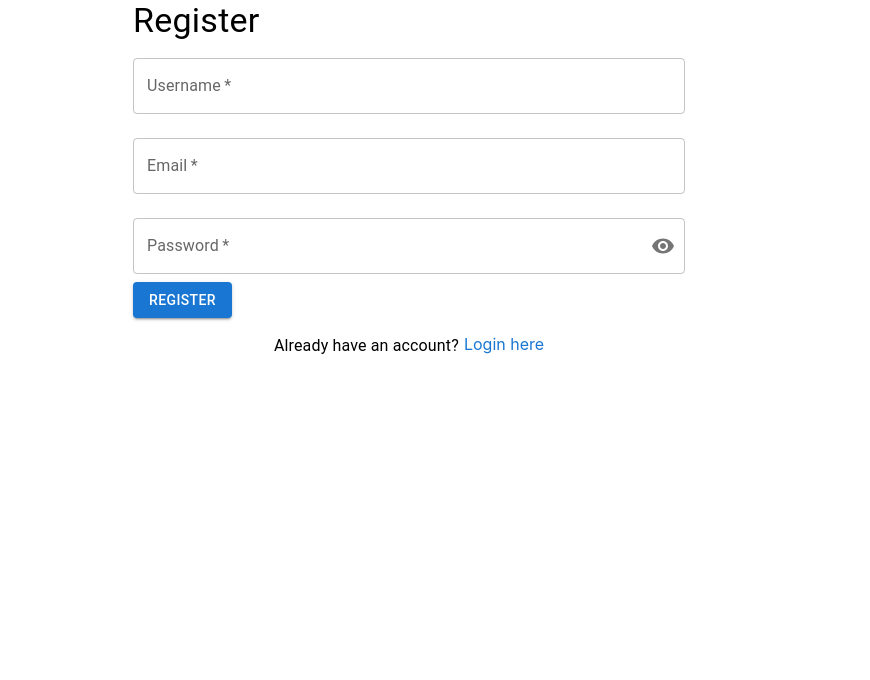
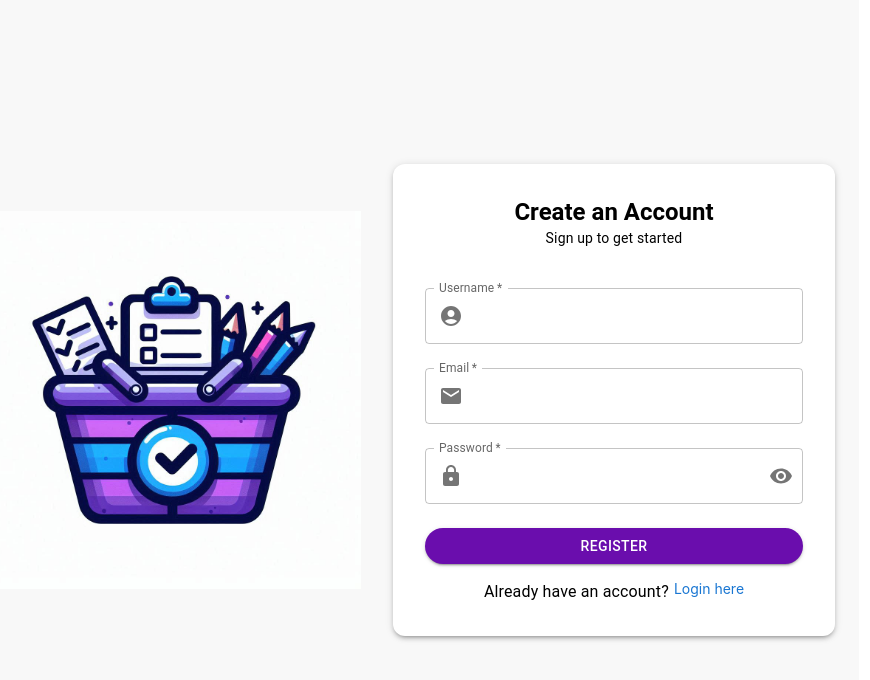
Before and after one commit to sarvmr/TaskBasket-Frontend, a React (Create React App) app: page /register in a window 1280 px wide. Shown: the top 680 px of the page, without its empty margins (231-1101 px from the left). Built offline with nearby package versions, Linux system fonts and the light colour scheme.

Commit message:
app is now more aesthetically acceptable

```diff
--- a/src/Components/Header.jsx
+++ b/src/Components/Header.jsx
@@ -1,15 +1,36 @@
-import React from 'react';
-import { AppBar, Toolbar, Typography } from '@mui/material';
+import React, { useState, useEffect } from "react";
+import { AppBar, Toolbar, Typography, Box } from "@mui/material";
+import { getToken, fetchUser } from "../Services/authService";
 
 const Header = () => {
+  const [username, setUsername] = useState("Guest");
+  const token = getToken();
+
+  useEffect(() => {
+    if (token) {
+      const loadUser = async () => {
+        try {
+          const userData = await fetchUser(); // Fetch user from API
+          setUsername(userData.username || "User"); // Use the actual username
+        } catch (error) {
+          console.error("Failed to fetch username:", error);
+        }
+      };
+      loadUser();
+    }
+  }, [token]); // Runs when token changes
+
   return (
-    <AppBar position="static">
+    <AppBar position="static" sx={{ backgroundColor: "#26a0bd", borderRadius: "10px", boxShadow: "0 4px 6px rgba(0, 0, 0, 0.1)",  padding: "10px" }}>
       <Toolbar>
-        <Typography variant="h6" component="div" sx={{ flexGrow: 1 }}>
-          Task Basket
-        </Typography>
+        <Box sx={{ display: 'flex', justifyContent: 'center', alignItems: 'center', width: '100%' }}>
+          <Typography variant="h6" sx={{ fontStyle: "italic", fontSize: "1.2rem" }}>
+            Welcome, {username}! 😊
+          </Typography>
+        </Box>
       </Toolbar>
     </AppBar>
+
   );
 };
 
--- a/src/Components/LogoutButton.jsx
+++ b/src/Components/LogoutButton.jsx
@@ -12,7 +12,14 @@ const LogoutButton = () => {
   };
 
   return (
-    <Button onClick={handleLogout} variant="contained" color="secondary">
+    <Button onClick={handleLogout} variant="contained"
+     sx={{
+        backgroundColor: "#ff5733",
+        color: "white",
+        "&:hover": {
+          backgroundColor: "#f73378",
+        },
+     }}>
       Logout
     </Button>
   );
--- a/src/Components/TaskItem.jsx
+++ b/src/Components/TaskItem.jsx
@@ -1,9 +1,20 @@
-import React from 'react';
-import { useState } from 'react';
-import { Card, CardContent, Typography, Button, Stack, Chip, Dialog, DialogActions, DialogContent, DialogTitle, DialogContentText } from '@mui/material';
+import React, { useState } from "react";
+import {
+  Card,
+  CardContent,
+  Typography,
+  Button,
+  Stack,
+  Chip,
+  Dialog,
+  DialogActions,
+  DialogContent,
+  DialogTitle,
+  DialogContentText,
+  Box,
+} from "@mui/material";
 
 const TaskItem = ({ task, onDelete, onEdit }) => {
-
   const [isDialogOpen, setIsDialogOpen] = useState(false);
 
   const handleOpenDialog = () => setIsDialogOpen(true);
@@ -15,74 +26,88 @@ const TaskItem = ({ task, onDelete, onEdit }) => {
 
   const getStatusColor = (status) => {
     switch (status) {
-      case 'Open':
-        return 'primary';
-      case 'Pending':
-        return 'warning';
-      case 'Closed':
-        return 'success';
+      case "Open":
+        return "primary";
+      case "Pending":
+        return "warning";
+      case "Closed":
+        return "success";
       default:
-        return 'default';
+        return "default";
     }
   };
 
   const getPriorityColor = (priority) => {
     switch (priority) {
-      case 'Low':
-        return 'info';
-      case 'Medium':
-        return 'warning';
-      case 'High':
-        return 'error';
+      case "Low":
+        return "info";
+      case "Medium":
+        return "warning";
+      case "High":
+        return "error";
       default:
-        return 'default';
+        return "default";
     }
   };
 
   return (
-    <Card variant="outlined" sx={{ marginBottom: 2, padding: 2 }}>
-      <CardContent>
-        <Typography variant="h5">{task.title}</Typography>
-        <Typography color="text.secondary">{task.description}</Typography>
-        <Stack direction="row" justifyContent="center" spacing={1} sx={{ marginTop: 1, marginBottom: 2 }}>
-          {/* Status Badge */}
-          <Chip
-            label={`Status: ${task.status}`}
-            color={getStatusColor(task.status)}
-            variant="outlined"
-          />
+    <Card
+      variant="elevation"
+      sx={{
+        marginBottom: 2,
+        padding: 2,
+        borderRadius: 3,
+        boxShadow: 3,
+        transition: "0.3s",
+        "&:hover": {
+          transform: "scale(1.02)",
+          boxShadow: 6,
+        },
+      }}
+    >
+      <CardContent sx={{ textAlign: "center" }}>
+        <Typography variant="h6" fontWeight="bold">
+          {task.title}
+        </Typography>
+        <Typography color="text.secondary" sx={{ mb: 2 }}>
+          {task.description}
+        </Typography>
 
-          {/* Priority Badge */}
-          <Chip
-            label={`Priority: ${task.priority}`}
-            color={getPriorityColor(task.priority)}
-            variant="outlined"
-          />
+        {/* Status & Priority Badges */}
+        <Stack direction="row" justifyContent="center" spacing={1} sx={{ marginBottom: 2 }}>
+          <Chip label={task.status} color={getStatusColor(task.status)}
+          sx={{ fontSize: "1rem", padding: "10px", height: "35px" }}/>
+          <Chip label={task.priority} color={getPriorityColor(task.priority)}
+          sx={{ fontSize: "1rem", padding: "10px", height: "35px" }}/>
         </Stack>
-        <Typography>Due Date: {task.dueDate ? new Date(task.dueDate).toISOString().split('T')[0] : 'Not set'}</Typography>
-        <Stack direction="row" justifyContent="center" spacing={2} sx={{ marginTop: 2 }}>
-          <Button
-            variant="contained"
-            color="primary"
-            onClick={() => onEdit(task)}
-          >
+
+        {/* Due Date */}
+        <Typography sx={{ fontSize: 14, fontStyle: "italic" }}>
+          📅 Due: {task.dueDate ? new Date(task.dueDate).toISOString().split("T")[0] : "Not set"}
+        </Typography>
+
+        {/* Action Buttons */}
+        <Box sx={{ display: "flex", justifyContent: "center", mt: 2 }}>
+          <Button variant="contained" color="primary" onClick={() => onEdit(task)} sx={{ borderRadius: "20px" }}>
             Edit
           </Button>
           <Button
             variant="outlined"
             color="error"
             onClick={handleOpenDialog}
+            sx={{ borderRadius: "20px", ml: 2 }}
           >
             Delete
           </Button>
-        </Stack>
+        </Box>
       </CardContent>
 
+      {/* Delete Confirmation Dialog */}
       <Dialog open={isDialogOpen} onClose={handleCloseDialog}>
         <DialogTitle>Delete Task</DialogTitle>
         <DialogContent>
           <DialogContentText>
-            Are you sure you want to delete the task "{task.title}"?
+            Are you sure you want to delete the task <strong>"{task.title}"</strong>?
           </DialogContentText>
         </DialogContent>
         <DialogActions>
--- a/src/Components/TaskList.jsx
+++ b/src/Components/TaskList.jsx
@@ -1,24 +1,34 @@
-import React, { useState, useEffect } from 'react';
-import TaskItem from './TaskItem';
-import AddTaskForm from './AddTaskForm';
-import LogoutButton from './LogoutButton';
-import { Container, Typography, Button, Stack, TextField, MenuItem } from '@mui/material';
-import { fetchTasks } from '../Services/apiService';
-import { getToken } from '../Services/authService';
-import { useNavigate } from 'react-router-dom';
+import React, { useState, useEffect } from "react";
+import TaskItem from "./TaskItem";
+import AddTaskForm from "./AddTaskForm";
+import LogoutButton from "./LogoutButton";
+import Header from "./Header";
+import {
+  Container,
+  Stack,
+  TextField,
+  MenuItem,
+  Fab,
+  Box,
+} from "@mui/material";
+import AddIcon from "@mui/icons-material/Add";
+import { fetchTasks } from "../Services/apiService";
+import { getToken } from "../Services/authService";
+import { useNavigate } from "react-router-dom";
+import HeaderImage from "../Images/Basket-Header.jpeg";
 
-const API_URL = 'http://localhost:5080/api/task';
+const API_URL = "http://localhost:5080/api/task";
 
 const TaskList = () => {
   const [tasks, setTasks] = useState([]);
   const [isDialogOpen, setIsDialogOpen] = useState(false);
   const [editingTask, setEditingTask] = useState(null);
-  const [sortCriteria, setSortCriteria] = useState('');
+  const [sortCriteria, setSortCriteria] = useState("");
   const navigate = useNavigate();
 
   useEffect(() => {
     if (!getToken()) {
-      navigate('/login'); // Redirect to login if no token is found
+      navigate("/login");
       return;
     }
 
@@ -27,28 +37,27 @@ const TaskList = () => {
         const data = await fetchTasks();
         setTasks(data);
       } catch (error) {
-        console.error('Failed to fetch tasks:', error);
-        navigate('/login'); // Redirect if unauthorized
+        console.error("Failed to fetch tasks:", error);
+        navigate("/login");
       }
     };
     loadTasks();
-  }, []);
+  }, [navigate]);
 
   const handleSortChange = (e) => {
     const criteria = e.target.value;
     setSortCriteria(criteria);
 
-    // Sort tasks based on selected criteria
     const sortedTasks = [...tasks].sort((a, b) => {
-      if (criteria === 'status') {
+      if (criteria === "status") {
         const statusOrder = { Closed: 3, Pending: 2, Open: 1 };
         return statusOrder[a.status] - statusOrder[b.status];
       }
-      if (criteria === 'priority') {
+      if (criteria === "priority") {
         const priorityOrder = { Low: 3, Medium: 2, High: 1 };
         return priorityOrder[a.priority] - priorityOrder[b.priority];
       }
-      if (criteria === 'dueDate') return new Date(a.dueDate || 0) - new Date(b.dueDate || 0);
+      if (criteria === "dueDate") return new Date(a.dueDate || 0) - new Date(b.dueDate || 0);
       return 0;
     });
 
@@ -59,22 +68,20 @@ const TaskList = () => {
     try {
       const token = getToken();
       const response = await fetch(API_URL, {
-        method: 'POST',
+        method: "POST",
         headers: {
-          'Content-Type': 'application/json',
-          Authorization: `Bearer ${token}`, // Include JWT token
+          "Content-Type": "application/json",
+          Authorization: `Bearer ${token}`,
         },
         body: JSON.stringify(newTask),
       });
 
-      if (!response.ok) {
-        throw new Error('Failed to add task');
-      }
+      if (!response.ok) throw new Error("Failed to add task");
 
       const createdTask = await response.json();
       setTasks((prevTasks) => [...prevTasks, createdTask]);
     } catch (error) {
-      console.error('Error adding task:', error);
+      console.error("Error adding task:", error);
     }
   };
 
@@ -82,19 +89,17 @@ const TaskList = () => {
     try {
       const token = getToken();
       const response = await fetch(`${API_URL}/${id}`, {
-        method: 'DELETE',
+        method: "DELETE",
         headers: {
           Authorization: `Bearer ${token}`,
         },
       });
 
-      if (!response.ok) {
-        throw new Error('Failed to delete task');
-      }
+      if (!response.ok) throw new Error("Failed to delete task");
 
       setTasks((prevTasks) => prevTasks.filter((task) => task.id !== id));
     } catch (error) {
-      console.error('Error deleting task:', error);
+      console.error("Error deleting task:", error);
     }
   };
 
@@ -107,33 +112,61 @@ const TaskList = () => {
     try {
       const token = getToken();
       const response = await fetch(`${API_URL}/${updatedTask.id}`, {
-        method: 'PUT',
+        method: "PUT",
         headers: {
-          'Content-Type': 'application/json',
+          "Content-Type": "application/json",
           Authorization: `Bearer ${token}`,
         },
         body: JSON.stringify(updatedTask),
       });
 
-      if (!response.ok) {
-        throw new Error('Failed to update task');
-      }
+      if (!response.ok) throw new Error("Failed to update task");
 
       setTasks((prevTasks) =>
         prevTasks.map((task) => (task.id === updatedTask.id ? updatedTask : task))
       );
       setEditingTask(null);
     } catch (error) {
-      console.error('Error updating task:', error);
+      console.error("Error updating task:", error);
     }
   };
 
   return (
-    <Container>
-      <Typography variant="h4" gutterBottom>
-        Your Tasks
-      </Typography>
-      <Stack direction="row" justifyContent="space-between" alignItems="center" sx={{ mb: 2 }}>
+    <Container
+      sx={{
+        minHeight: "100vh",
+        paddingTop: 4,
+        backgroundColor: "#f8f8f8",
+        borderRadius: 3,
+        boxShadow: 3,
+      }}
+    >
+      <Box
+        sx={{
+          flex: 1,
+          display: "flex",
+          justifyContent: "center",
+          alignItems: "center",
+          height: { xs: "auto", md: "auto" },
+        }}
+      >
+        <img
+          src={HeaderImage}
+          alt="Task Basket Illustration"
+          style={{
+            width: "100%",
+            height: "80%",
+            objectFit: "cover", // Prevents distortion
+            borderRadius: "30px",
+            padding: "20px",
+          }}
+
+        />
+      </Box>
+      <Header />
+
+      {/* Sorting & Actions */}
+      <Stack direction="row" justifyContent="space-between" alignItems="center" sx={{ mb: 3 , padding: "10px"}}>
         <TextField
           select
           label="Sort By"
@@ -148,20 +181,32 @@ const TaskList = () => {
           <MenuItem value="dueDate">Due Date</MenuItem>
         </TextField>
 
-        <Button variant="contained" color="primary" onClick={() => setIsDialogOpen(true)}>
-          Add Task
-        </Button>
         <LogoutButton />
       </Stack>
 
-      {tasks.map((task) => (
-        <TaskItem
-          key={task.id}
-          task={task}
-          onDelete={handleDeleteTask}
-          onEdit={handleEditTask}
-        />
-      ))}
+      {/* Task Items */}
+      <Stack spacing={2}>
+        {tasks.map((task) => (
+          <TaskItem key={task.id} task={task} onDelete={handleDeleteTask} onEdit={handleEditTask} />
+        ))}
+      </Stack>
+
+      {/* Floating Add Task Button */}
+      <Fab
+        color="primary"
+        aria-label="add"
+        onClick={() => setIsDialogOpen(true)}
+        sx={{
+          position: "fixed",
+          bottom: 20,
+          left: "50%",
+          transform: "translateX(-50%)",
+          backgroundColor: "#6a0dad",
+          "&:hover": { backgroundColor: "#4a078c" },
+        }}
+      >
+        <AddIcon />
+      </Fab>
 
       <AddTaskForm
         open={isDialogOpen}
--- a/src/Pages/Register.jsx
+++ b/src/Pages/Register.jsx
@@ -1,8 +1,9 @@
 import React, { useState } from 'react';
 import { useNavigate, Link } from 'react-router-dom';
 import { registerUser } from '../Services/authService';
-import { TextField, Button, Container, Typography, Alert, Stack, IconButton, InputAdornment } from '@mui/material';
-import { Visibility, VisibilityOff } from '@mui/icons-material';
+import { TextField, Button, Container, Typography, Alert, Stack, Box, IconButton, InputAdornment } from '@mui/material';
+import { Visibility, VisibilityOff, AccountCircle, Lock, Email } from '@mui/icons-material';
+import LoginImage from "../Images/LoginPage.jpeg";
 
 const Register = () => {
   const [userData, setUserData] = useState({
@@ -24,14 +25,61 @@ const Register = () => {
       await registerUser(userData);
       navigate('/login'); // Redirect to login after registration
     } catch (err) {
-      setError(err.response?.data || 'Registration failed');
+      setError(err.response?.data?.error || 'Registration failed');
     }
   };
 
   return (
-    <Container maxWidth="sm">
-      <Typography variant="h4">Register</Typography>
+    <Container
+      maxWidth="md"
+      sx={{
+        display: "flex",
+        flexDirection: { xs: "column", sm: "row" },
+        alignItems: "center",
+        justifyContent: "center",
+        height: "100vh",
+        backgroundColor: "#f8f8f8",
+        gap: 4,
+      }}
+    >
+      {/* Image Section */}
+      <Box
+        sx={{
+          flex: 1,
+          display: "flex",
+          justifyContent: "center",
+          alignItems: "center",
+          height: { xs: "auto", sm: "100%" },
+        }}
+      >
+        <img
+          src={LoginImage}
+          alt="Register Illustration"
+          style={{ maxWidth: "100%", height: "auto" }}
+        />
+      </Box>
+
+      {/* Register Box */}
+      <Box
+        sx={{
+          flex: 1,
+          bgcolor: "white",
+          p: 4,
+          borderRadius: 3,
+          boxShadow: 3,
+          textAlign: "center",
+          width: { xs: "100%", md: 400 },
+        }}
+      >
+        <Typography variant="h5" fontWeight="bold">
+          Create an Account
+        </Typography>
+        <Typography variant="body2" sx={{ mb: 3 }}>
+          Sign up to get started
+        </Typography>
+
         {error && <Alert severity="error">{error}</Alert>}
+
         <form onSubmit={handleSubmit}>
           <TextField
             label="Username"
@@ -41,6 +89,15 @@ const Register = () => {
             margin="normal"
             fullWidth
             required
+            slotProps={{
+              input: {
+                startAdornment: (
+                  <InputAdornment position="start">
+                    <AccountCircle />
+                  </InputAdornment>
+                ),
+              },
+            }}
           />
           <TextField
             label="Email"
@@ -51,11 +108,20 @@ const Register = () => {
             margin="normal"
             fullWidth
             required
+            slotProps={{
+              input: {
+                startAdornment: (
+                  <InputAdornment position="start">
+                    <Email />
+                  </InputAdornment>
+                ),
+              },
+            }}
           />
           <TextField
             label="Password"
             name="password"
-          type={showPassword ? 'text' : 'password'}
+            type={showPassword ? "text" : "password"}
             value={userData.password}
             onChange={handleChange}
             margin="normal"
@@ -63,6 +129,11 @@ const Register = () => {
             required
             slotProps={{
               input: {
+                startAdornment: (
+                  <InputAdornment position="start">
+                    <Lock />
+                  </InputAdornment>
+                ),
                 endAdornment: (
                   <InputAdornment position="end">
                     <IconButton onClick={() => setShowPassword(!showPassword)} edge="end">
@@ -73,17 +144,28 @@ const Register = () => {
               },
             }}
           />
-        <Button type="submit" variant="contained" color="primary">
-          Register
+          <Button
+            type="submit"
+            variant="contained"
+            fullWidth
+            sx={{
+              mt: 2,
+              backgroundColor: "#6a0dad",
+              "&:hover": { backgroundColor: "#4a078c" },
+              borderRadius: "25px",
+            }}
+          >
+            REGISTER
           </Button>
         </form>
-      {/* Login Link */}
-      <Stack direction="row" justifyContent="center" sx={{ mt: 2 }}>
+
+        <Stack direction="row" justifyContent="center" sx={{ mt: 2, fontSize: "14px" }}>
           <Typography>Already have an account?</Typography>
-        <Link to="/login" style={{ marginLeft: '5px', textDecoration: 'none', color: '#1976d2' }}>
+          <Link to="/login" style={{ marginLeft: "5px", textDecoration: "none", color: "#1976d2" }}>
             Login here
           </Link>
         </Stack>
+      </Box>
     </Container>
   );
 };
--- a/src/Services/authService.js
+++ b/src/Services/authService.js
@@ -38,3 +38,19 @@ export const resetPassword = async (token, newPassword) => {
         headers: { 'Content-Type': 'application/json' }
     });
 };
+
+export const fetchUser = async () => {
+    try {
+        const token = getToken();
+        const response = await axios.get(`${API_URL}/user`, {
+            headers: {
+                Authorization: `Bearer ${token}`,
+                'Content-Type': 'application/json'
+            },
+        });
+        return response.data;
+    } catch (error) {
+        console.error('Fetch User Error:', error.response?.data || error.message);
+        throw error;
+    }
+};
```
Also changed, not shown: src/Images/Basket-Header.jpeg (added), src/Images/LoginImage.png (deleted), src/Services/apiService.js (line endings or trailing spaces). Lines whose indentation alone changed are shown as unchanged.
